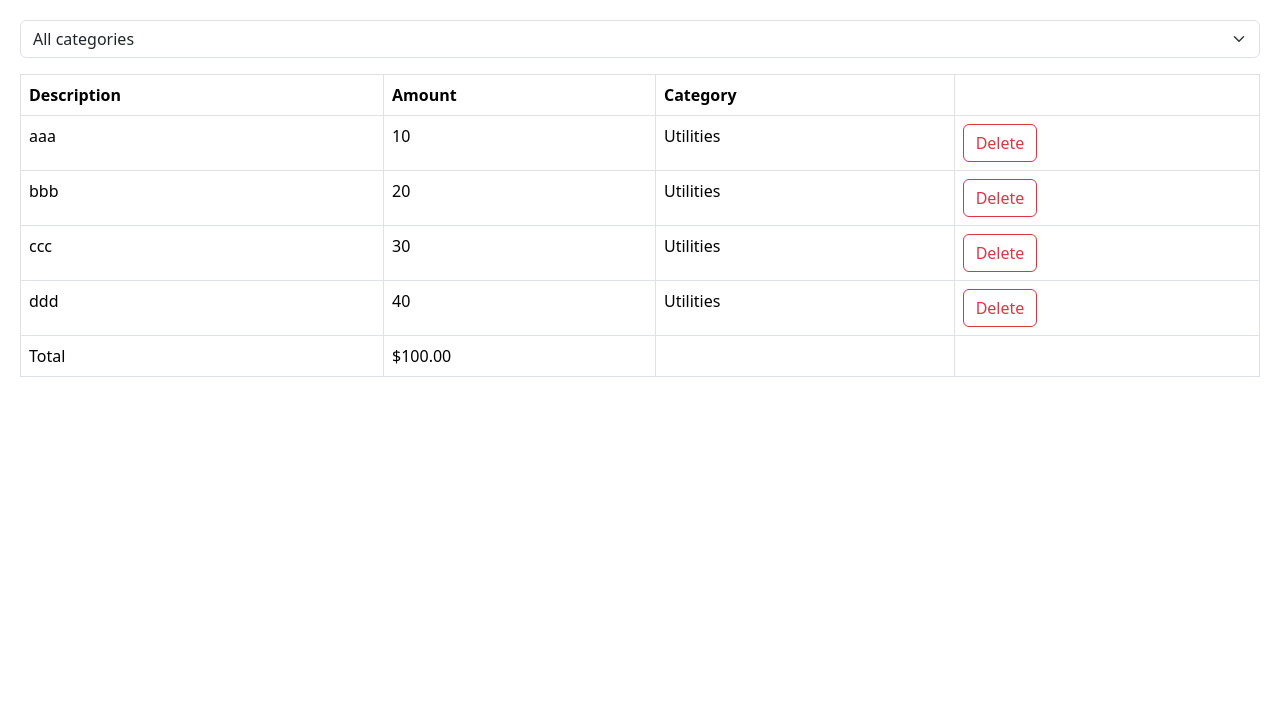
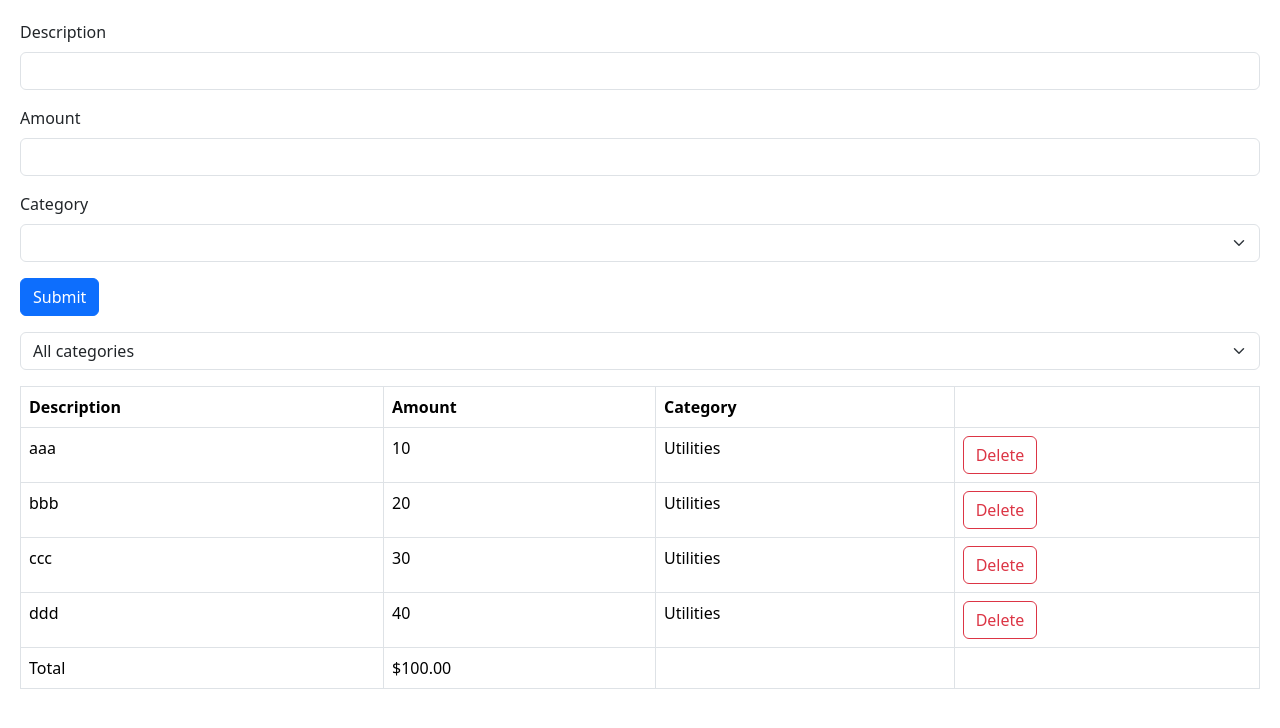
Before and after one commit to Abdullokh-dev/React, a React (Vite) app: page / in a window 1280 px wide. Shown: the top 728 px of the page. Built offline with nearby package versions, Linux system fonts and the light colour scheme.

Commit message:
Build ExpenseForm

```diff
--- a/src/App.tsx
+++ b/src/App.tsx
@@ -1,6 +1,9 @@
 import ExpenseList from "./expense-tracker/components/ExpenseList";
 import {useState} from "react";
 import ExpenseFilter from "./expense-tracker/components/ExpenseFilter";
+import ExpenseForm from "./expense-tracker/components/ExpenseForm";
+
+export const categories = ["Groceries", "Utilities", "Entertainment"];
 
 function App() {
   const [selectedCategory, setSelectedCategory] = useState('');
@@ -10,11 +13,13 @@
     {id: 3, description: 'ccc', amount: 30, category: 'Utilities'},
     {id: 4, description: 'ddd', amount: 40, category: 'Utilities'}
   ]);
-
   const visibleExpense = selectedCategory ? expenses.filter(e => e.category === selectedCategory) : expenses
 
   return (
     <>
+      <div className="mb-3">
+        <ExpenseForm />
+      </div>
       <div className="mb-3">
         <ExpenseFilter onSelectCategory={(category) => setSelectedCategory(category)} />
       </div>
--- a/src/expense-tracker/components/ExpenseFilter.tsx
+++ b/src/expense-tracker/components/ExpenseFilter.tsx
@@ -1,3 +1,5 @@
+import { categories } from "../../App";
+
 interface Props {
   onSelectCategory: (category: string) => void;
 }
@@ -7,9 +9,9 @@
     <>
       <select className="form-select" onChange={(event) => onSelectCategory(event.target.value)}>
         <option value="">All categories</option>
-        <option value="Groceries">Groceries</option>
-        <option value="Utilities">Utilities</option>
-        <option value="Entertainment">Entertainment</option>
+        {categories.map((category) =>
+          <option key={category} value={category}>{category}</option>
+        )}
       </select>
     </>
   )
--- /dev/null
+++ b/src/expense-tracker/components/ExpenseForm.tsx
@@ -0,0 +1,29 @@
+import {categories} from "../../App";
+
+function ExpenseForm() {
+  return (
+    <form>
+      <div className="mb-3">
+        <label htmlFor="description" className="form-label">Description</label>
+        <input id='description' type="text" className="form-control"/>
+      </div>
+      <div className="mb-3">
+        <label htmlFor="amount" className="form-label">Amount</label>
+        <input id='amount' type="number" className="form-control"/>
+      </div>
+      <div className="mb-3">
+        <label htmlFor="amount" className="form-label">Category</label>
+        <select id="category" className="form-select">
+          <option value=""></option>
+          {categories.map((category) =>
+            <option key={category} value={category}>{category}</option>
+          )}
+        </select>
+      </div>
+
+      <button className="btn btn-primary">Submit</button>
+    </form>
+  )
+}
+
+export default ExpenseForm;
```
Also changed, not shown: 1 other file (tests, documents, lock files or other folders).
